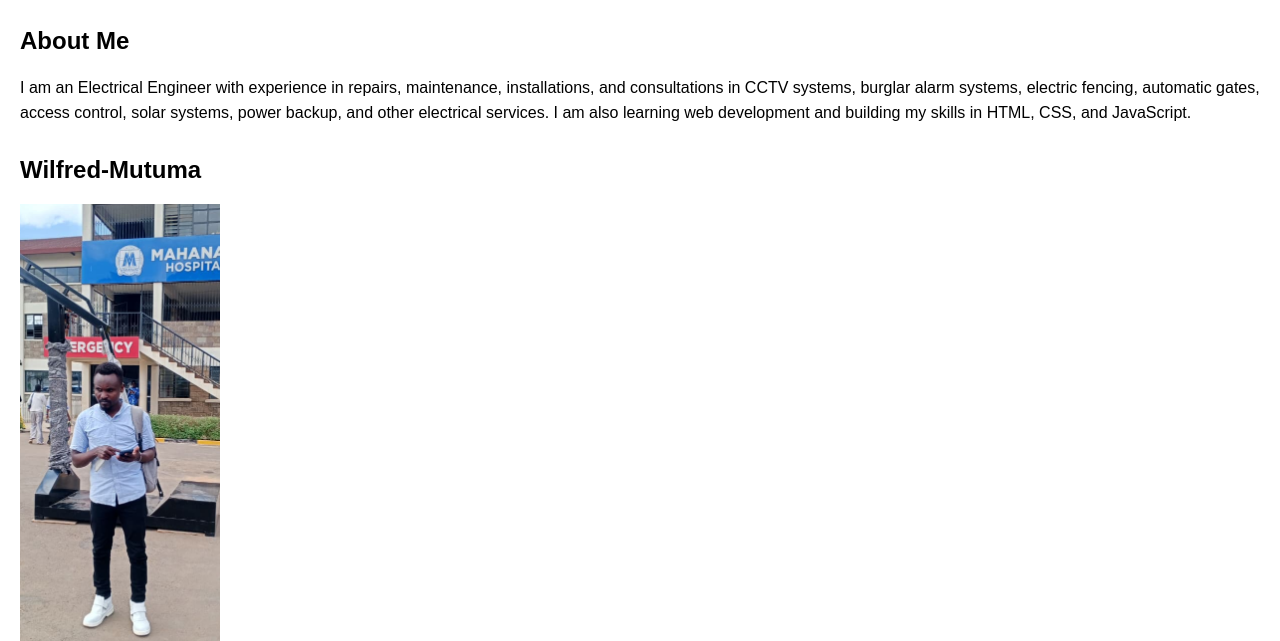
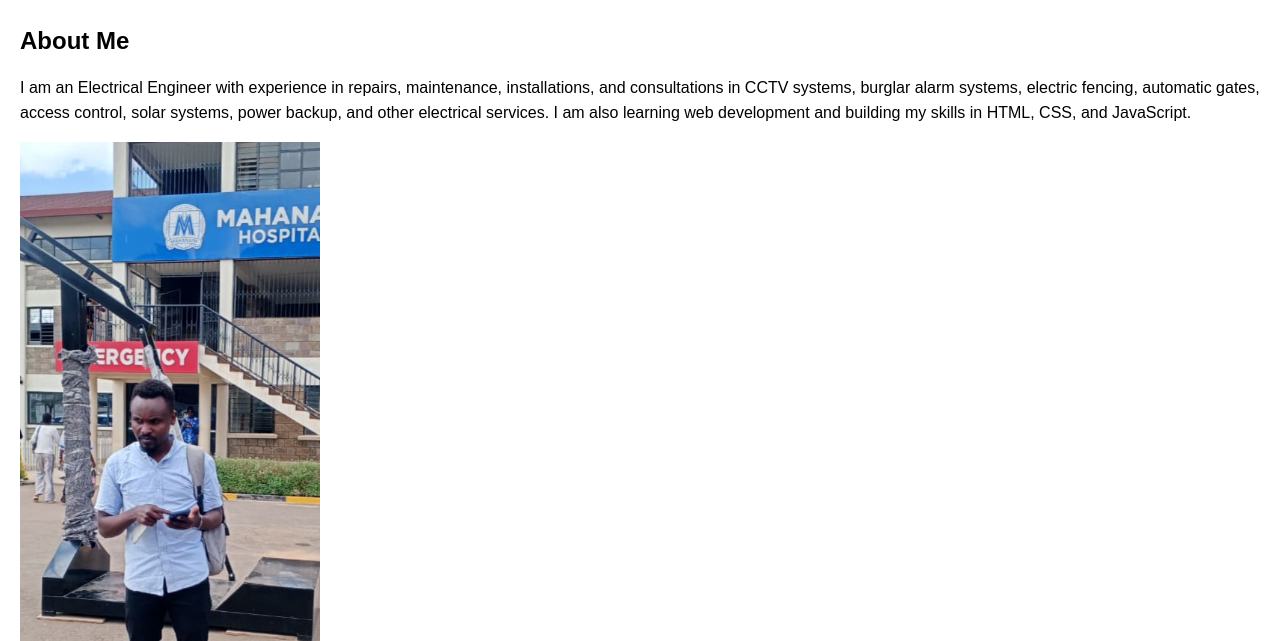
Before and after one commit to Wilfred-Mutuma/iyf-s12-week-01-Wilfred-Mutuma, a plain HTML site: page index.html in a window 1280 px wide. Shown: the part 159-800 px from the top of the page. Drawn offline with Linux system fonts and the light colour scheme.

Commit message:
Update index.html

```diff
--- a/index.html
+++ b/index.html
@@ -37,11 +37,11 @@
         </p>
     </section>
     <section id="about">
-    <h2>Wilfred-Mutuma</h2>
 
-    <img src="images/Wilfred%20Image.png" alt="Wilfred Mutuma" width="200">
+    <img src="images/Wilfred%20Image.png" alt="Wilfred Mutuma" width="300">
 
     <p>Hello, I'm Wilfred Mutuma.</p>
+
 </section>
 
             <section>
```
